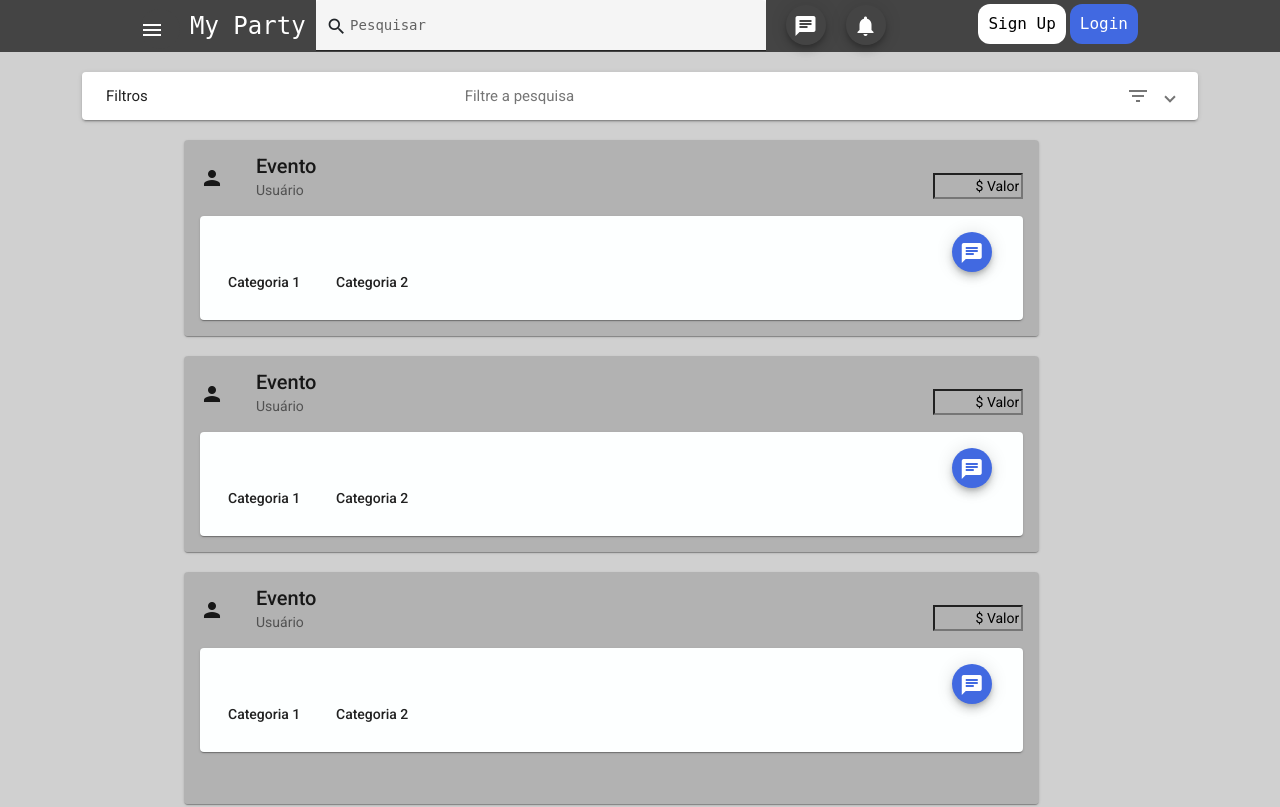
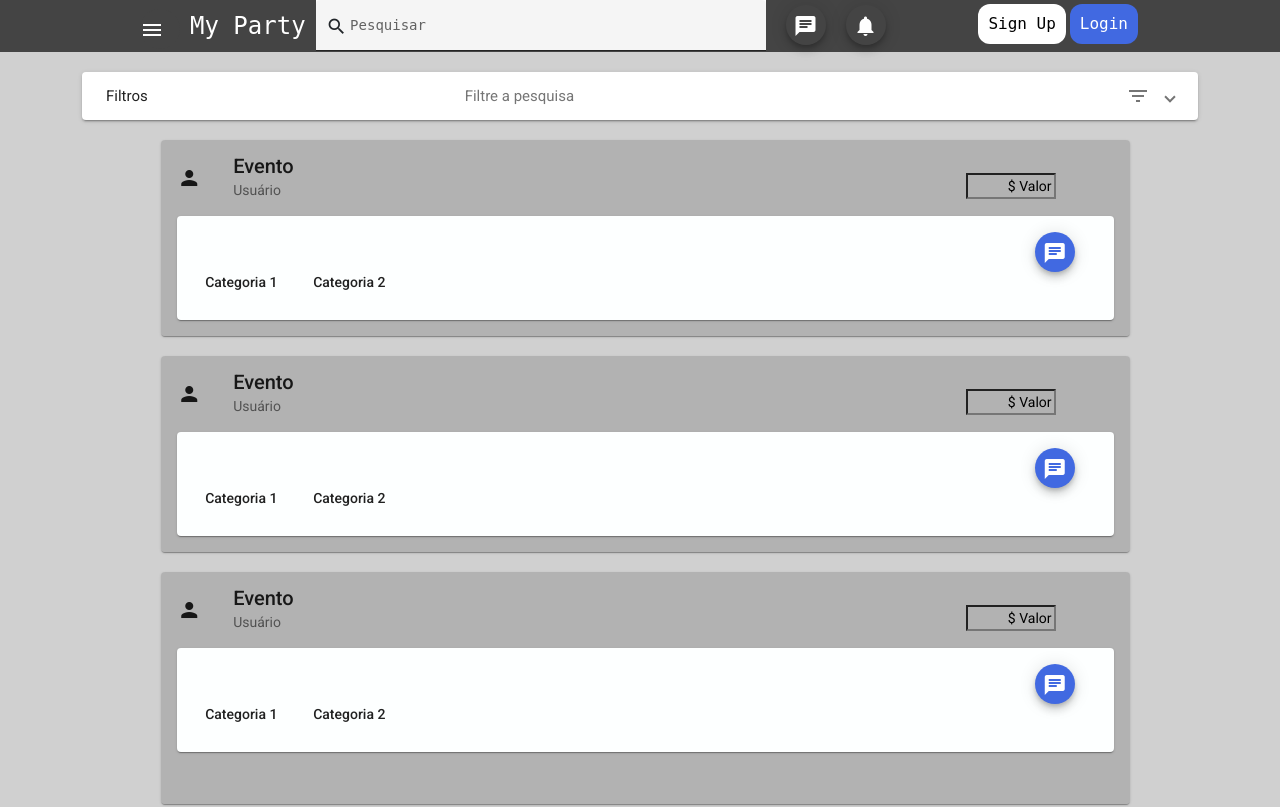
Before and after one commit to CesarKenzo/MyParty, an Angular app: page /marketplace in a window 1280 px wide. Shown: the top 807 px of the page. Built offline with nearby package versions, Linux system fonts and the light colour scheme.

Commit message:
Adjust Marketplace Buttons

```diff
--- a/src/app/components/marketplace/marketplace.component.css
+++ b/src/app/components/marketplace/marketplace.component.css
@@ -16,9 +16,9 @@
 }
 
 .example-card {
-    width: 75%;
+    width: 85%;
     background-color: #99999986;
-    left: 10%;
+    left: 8%;
 }
 
 .internal-card {
@@ -72,7 +72,7 @@
     text-align: end;
     width: 90px;
     background-color: transparent;
-    margin-left: 73%;
+    margin-left: 70%;
 }
 
 .chat-button {
```
